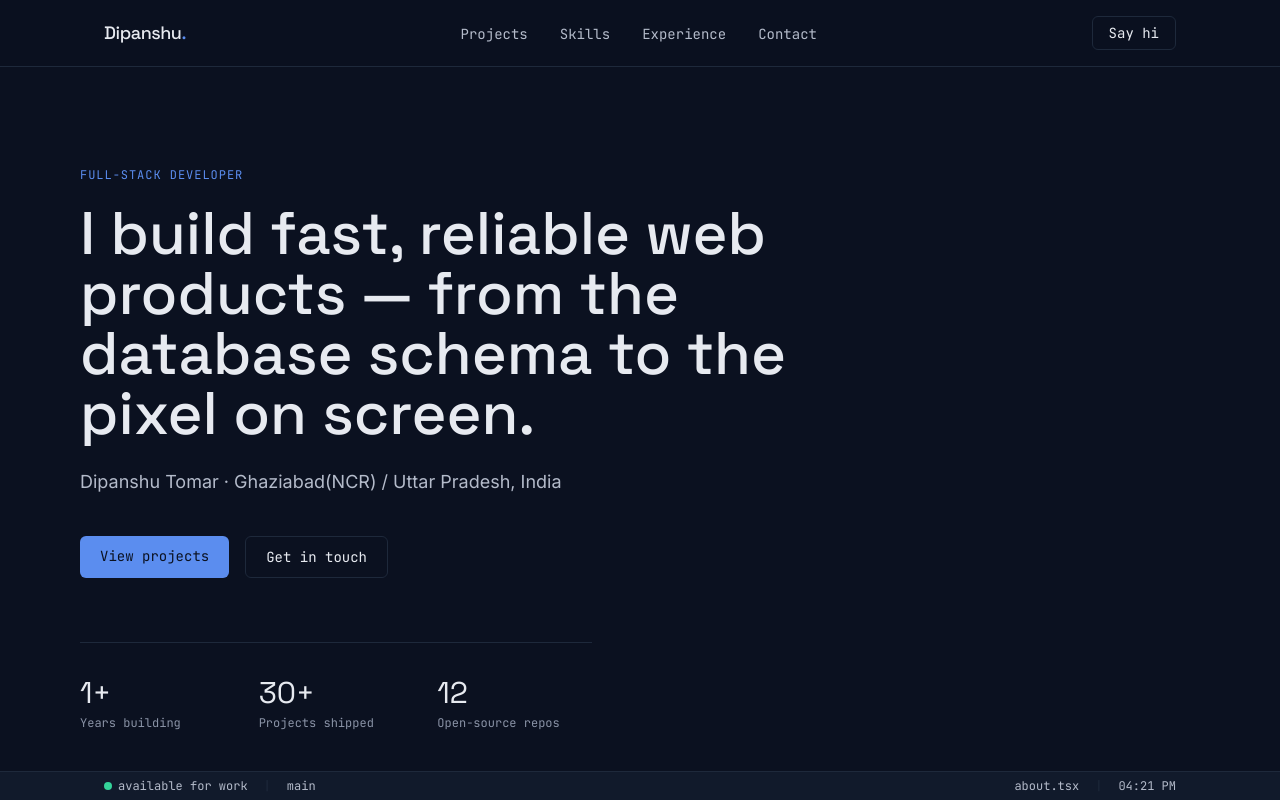
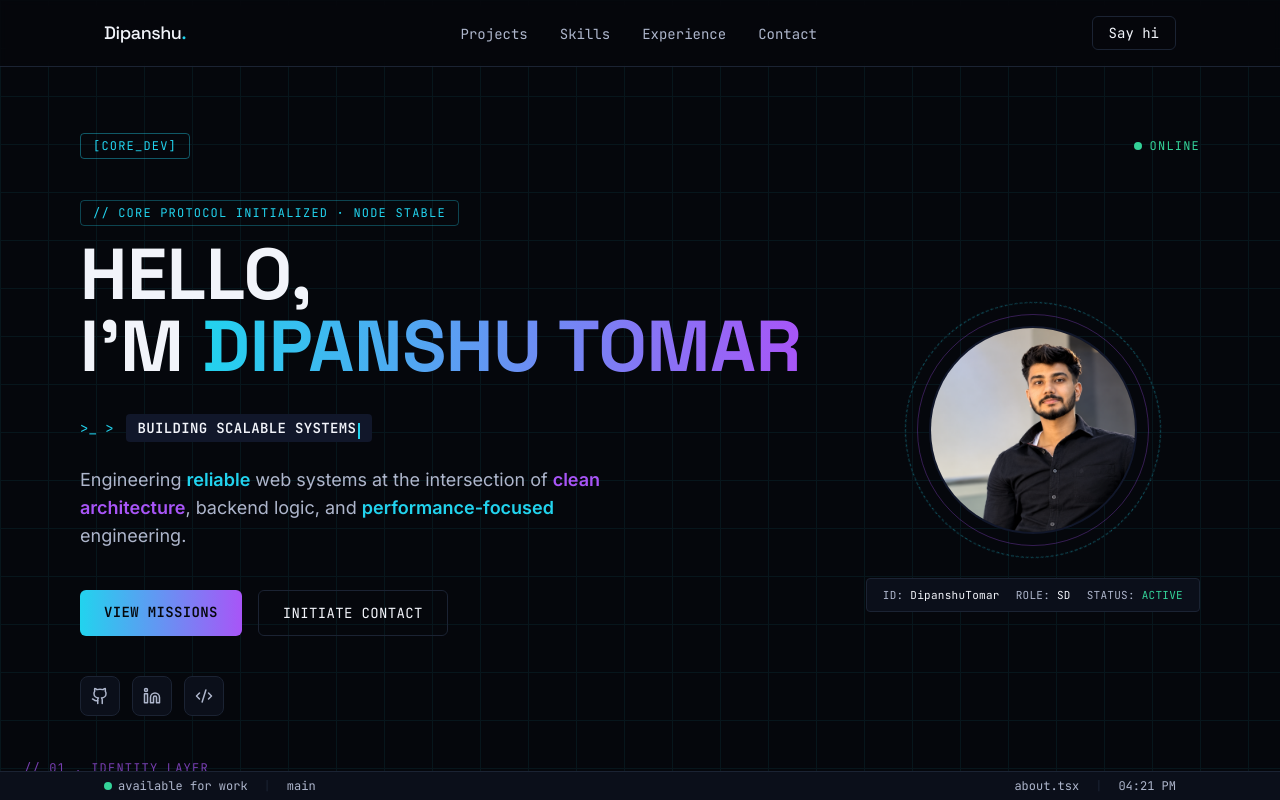
Before and after one commit to tomar7dp/Dipanshu-Portfolio, a Next.js app: page / in a window 1280 px wide. Shown: the top 800 px of the page. Built offline with nearby package versions, Linux system fonts and the light colour scheme.

Commit message:
Added Profile Picture and improved the details

```diff
--- a/app/globals.css
+++ b/app/globals.css
@@ -7,18 +7,18 @@ html {
 }
 
 body {
-  background-color: #0b1120;
-  color: #e7eaf0;
+  background-color: #05070c;
+  color: #f2f4fa;
 }
 
 ::selection {
-  background-color: #5b8def;
-  color: #0b1120;
+  background-color: #22d3ee;
+  color: #05070c;
 }
 
 /* Visible keyboard focus everywhere */
 :focus-visible {
-  outline: 2px solid #5b8def;
+  outline: 2px solid #22d3ee;
   outline-offset: 3px;
   border-radius: 2px;
 }
@@ -41,6 +41,6 @@ body {
   font-family: var(--font-jetbrains-mono), monospace;
   font-size: 0.75rem;
   letter-spacing: 0.08em;
-  color: #5b8def;
+  color: #22d3ee;
   text-transform: uppercase;
 }
--- a/components/Hero.tsx
+++ b/components/Hero.tsx
@@ -1,48 +1,189 @@
+"use client";
+
+import { useEffect, useState } from "react";
+import Image from "next/image";
+import { Github, Linkedin, Code2 } from "lucide-react";
 import { profile } from "@/data/portfolio";
+
+const icons = {
+  github: Github,
+  linkedin: Linkedin,
+  leetcode: Code2,
+};
+
+function TerminalLine() {
+  const [typed, setTyped] = useState("");
+  const full = profile.terminalLine;
+
+  useEffect(() => {
+    const reduceMotion = window.matchMedia(
+      "(prefers-reduced-motion: reduce)"
+    ).matches;
+    if (reduceMotion) {
+      setTyped(full);
+      return;
+    }
+    let i = 0;
+    const interval = setInterval(() => {
+      i++;
+      setTyped(full.slice(0, i));
+      if (i >= full.length) clearInterval(interval);
+    }, 60);
+    return () => clearInterval(interval);
+  }, [full]);
+
+  return (
+    <div className="flex items-center gap-3 font-mono text-sm">
+      <span className="text-accent">&gt;_ &gt;</span>
+      <span className="rounded bg-surface-2 px-3 py-1 font-semibold tracking-wide text-paper">
+        {typed}
+        <span className="ml-0.5 inline-block h-4 w-[2px] translate-y-0.5 animate-blink bg-accent align-middle" />
+      </span>
+    </div>
+  );
+}
+
+function HighlightedText({ text }: { text: string }) {
+  const parts = text.split("*");
+  return (
+    <>
+      {parts.map((part, i) =>
+        i % 2 === 1 ? (
+          <strong
+            key={i}
+            className={
+              "font-semibold " + (i % 4 === 1 ? "text-accent" : "text-signal")
+            }
+          >
+            {part}
+          </strong>
+        ) : (
+          <span key={i}>{part}</span>
+        )
+      )}
+    </>
+  );
+}
 
 export default function Hero() {
   return (
     <section
       id="top"
-      className="flex min-h-screen flex-col justify-center px-6 pt-24"
+      className="relative flex min-h-screen flex-col justify-center overflow-hidden px-6 pb-16 pt-28"
     >
-      <div className="mx-auto w-full max-w-content animate-fadeUp">
-        <p className="section-label mb-5">{profile.role}</p>
-        <h1 className="max-w-3xl font-display text-4xl font-medium leading-[1.15] text-paper sm:text-6xl">
-          {profile.tagline}
+      {/* subtle grid backdrop */}
+      <div
+        className="pointer-events-none absolute inset-0 opacity-[0.07]"
+        style={{
+          backgroundImage:
+            "linear-gradient(#22D3EE 1px, transparent 1px), linear-gradient(90deg, #22D3EE 1px, transparent 1px)",
+          backgroundSize: "48px 48px",
+        }}
+      />
+
+      <div className="relative mx-auto w-full max-w-content">
+        {/* top status row */}
+        <div className="mb-10 flex items-center justify-between">
+          <span className="rounded border border-accent/40 px-3 py-1 font-mono text-xs tracking-widest text-accent">
+            [{profile.tag}]
+          </span>
+          <span className="flex items-center gap-2 font-mono text-xs tracking-widest text-success">
+            <span className="h-2 w-2 animate-pulse rounded-full bg-success" />
+            ONLINE
+          </span>
+        </div>
+
+        <div className="grid items-center gap-16 lg:grid-cols-[1.3fr_auto]">
+          <div className="animate-fadeUp">
+            <p className="mb-3 rounded border border-accent/30 inline-block px-3 py-1 font-mono text-xs tracking-widest text-accent">
+              // CORE PROTOCOL INITIALIZED &middot; NODE STABLE
+            </p>
+
+            <h1 className="font-display text-5xl font-black leading-[1.05] text-paper sm:text-7xl">
+              HELLO,
+              <br />
+              I&apos;M{" "}
+              <span className="bg-gradient-to-r from-accent to-signal bg-clip-text text-transparent">
+                {profile.name.toUpperCase()}
+              </span>
             </h1>
-        <p className="mt-6 max-w-xl font-body text-base text-slate-light sm:text-lg">
-          {profile.name} · {profile.location}
+
+            <div className="mt-8">
+              <TerminalLine />
+            </div>
+
+            <p className="mt-6 max-w-xl font-body text-base leading-relaxed text-slate-light sm:text-lg">
+              <HighlightedText text={profile.heroDescription} />
             </p>
 
             <div className="mt-10 flex flex-wrap gap-4">
               <a
                 href="#projects"
-            className="rounded-md bg-accent px-5 py-2.5 font-mono text-sm text-ink transition-transform hover:-translate-y-0.5"
+                className="rounded-md bg-gradient-to-r from-accent to-signal px-6 py-3 font-mono text-sm font-semibold tracking-wide text-ink transition-transform hover:-translate-y-0.5"
               >
-            View projects
+                VIEW MISSIONS
               </a>
               <a
-            href={`mailto:${profile.email}`}
-            className="rounded-md border border-border px-5 py-2.5 font-mono text-sm text-paper transition-colors hover:border-accent hover:text-accent"
+                href="#contact"
+                className="rounded-md border border-border px-6 py-3 font-mono text-sm tracking-wide text-paper transition-colors hover:border-accent hover:text-accent"
               >
-            Get in touch
+                INITIATE CONTACT
               </a>
             </div>
 
-        <dl className="mt-16 grid max-w-lg grid-cols-3 gap-6 border-t border-border pt-8">
-          {profile.stats.map((stat) => (
-            <div key={stat.label}>
-              <dt className="font-display text-2xl text-paper sm:text-3xl">
-                {stat.value}
-              </dt>
-              <dd className="mt-1 font-mono text-xs text-slate">
-                {stat.label}
-              </dd>
+            <ul className="mt-10 flex gap-3">
+              {profile.socials.map((social) => {
+                const Icon = icons[social.icon as keyof typeof icons];
+                return (
+                  <li key={social.label}>
+                    <a
+                      href={social.href}
+                      target="_blank"
+                      rel="noopener noreferrer"
+                      aria-label={social.label}
+                      className="flex h-10 w-10 items-center justify-center rounded-lg border border-border bg-surface text-slate-light transition-colors hover:border-accent hover:text-accent"
+                    >
+                      <Icon size={18} />
+                    </a>
+                  </li>
+                );
+              })}
+            </ul>
           </div>
-          ))}
-        </dl>
+
+          {/* photo */}
+          <div className="mx-auto flex flex-col items-center">
+            <div className="relative h-52 w-52 sm:h-64 sm:w-64">
+              <div className="absolute inset-0 animate-[spin_18s_linear_infinite] rounded-full border border-dashed border-accent/40" />
+              <div className="absolute inset-3 rounded-full border border-signal/30" />
+              <div className="absolute inset-6 overflow-hidden rounded-full border-2 border-surface-2 bg-surface">
+                <Image
+                  src="/profile.jpg"
+                  alt={profile.name}
+                  fill
+                  className="object-cover object-top"
+                  priority
+                />
               </div>
+            </div>
+            <div className="mt-5 flex gap-4 rounded border border-border bg-surface px-4 py-2 font-mono text-[11px] tracking-wide text-slate-light">
+              <span>
+                ID: <span className="text-paper">{profile.idCode}</span>
+              </span>
+              <span>
+                ROLE: <span className="text-paper">{profile.roleCode}</span>
+              </span>
+              <span>
+                STATUS: <span className="text-success">{profile.photoStatus}</span>
+              </span>
+            </div>
+          </div>
+        </div>
+      </div>
+
+      <p className="absolute bottom-6 left-6 hidden font-mono text-xs tracking-widest text-signal/70 sm:block">
+        // 01 . IDENTITY_LAYER
+      </p>
     </section>
   );
 }
--- a/data/portfolio.ts
+++ b/data/portfolio.ts
@@ -4,21 +4,30 @@
 
 export const profile = {
   name: "Dipanshu Tomar",
-  role: "Full-Stack Developer",
-  tagline:
-    "I build fast, reliable web products — from the database schema to the pixel on screen.",
-  location: "Ghaziabad(NCR) / Uttar Pradesh, India",
+  role: "Software Developer",
+  // Small pill top-left, e.g. [CORE_DEV]
+  tag: "CORE_DEV",
+  // The short line that "types" itself out in the terminal box
+  terminalLine: "BUILDING SCALABLE SYSTEMS",
+  // Wrap words in *asterisks* to highlight them in cyan/purple
+  heroDescription:
+    "Engineering *reliable* web systems at the intersection of *clean architecture*, backend logic, and *performance-focused* engineering.",
+  // Shown in the small tag under the photo: ID: <idCode>  ROLE: <roleCode>  STATUS: <status>
+  idCode: "DipanshuTomar",
+  roleCode: "SD",
+  photoStatus: "ACTIVE",
+  location: "India",
   availableForWork: true,
   email: "dipanshuthakurrrr7@gmail.com",
   socials: [
-    { label: "GitHub", href: "https://github.com/tomar7dp" },
-    { label: "LinkedIn", href: "https://www.linkedin.com/in/dipanshutomarrr/" },
-    { label: "LeetCode", href: "https://leetcode.com/u/tomardipanshu07" },
+    { label: "GitHub", icon: "github", href: "https://github.com/tomar7dp" },
+    { label: "LinkedIn", icon: "linkedin", href: "https://www.linkedin.com/in/dipanshutomarrr" },
+    { label: "LeetCode", icon: "leetcode", href: "http://leetcode.com/u/tomardipanshu07" },
   ],
   stats: [
     { value: "1+", label: "Years building" },
-    { value: "30+", label: "Projects shipped" },
-    { value: "12", label: "Open-source repos" },
+    { value: "5+", label: "Projects shipped" },
+    { value: "4+", label: "Open-source repos" },
   ],
 };
 
@@ -72,7 +81,7 @@ export const skills = [
   },
   {
     category: "Backend",
-    items: ["Node.js", "PostgreSQL", "Express.js" ],
+    items: ["Node.js", "PostgreSQL", "Redis", "tRPC"],
   },
   {
     category: "Tooling",
@@ -84,8 +93,8 @@ export const experience = [
   {
     role: "Software Engineer",
     company: "Blue Swan Lake Studios",
-    period: "2026 — Present",
+    period: "2023 — Present",
     description:
-      "Lead a team of four building the internal platform used by 200+ engineers. Owns the deploy pipeline and API gateway.",
+      "Lead a team building the internal platform used by 200+ engineers. Owns the deploy pipeline and API gateway.",
   }
 ];
--- a/tailwind.config.ts
+++ b/tailwind.config.ts
@@ -8,20 +8,20 @@ const config: Config = {
   theme: {
     extend: {
       colors: {
-        ink: "#0B1120",
-        surface: "#111A2B",
-        "surface-2": "#16213A",
-        paper: "#E7EAF0",
+        ink: "#05070C",
+        surface: "#0B0F1A",
+        "surface-2": "#11172A",
+        paper: "#F2F4FA",
         slate: {
-          DEFAULT: "#8A93A6",
-          light: "#B4BBCA",
+          DEFAULT: "#838DA6",
+          light: "#AEB6CC",
         },
-        border: "#1E293B",
+        border: "#1B2333",
         accent: {
-          DEFAULT: "#5B8DEF",
-          dim: "#3A5FA8",
+          DEFAULT: "#22D3EE",
+          dim: "#1A8FA3",
         },
-        signal: "#F5A524",
+        signal: "#A855F7",
         success: "#34D399",
       },
       fontFamily: {
```
Also changed, not shown: public/profile.jpg (added). Lines whose indentation alone changed are shown as unchanged.
